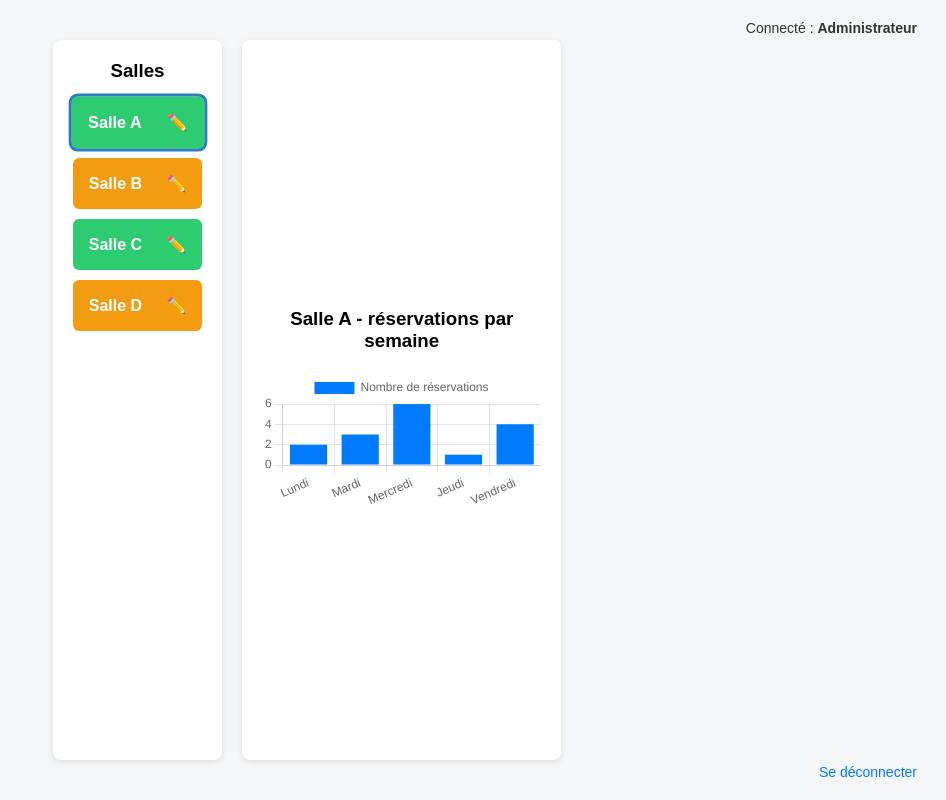
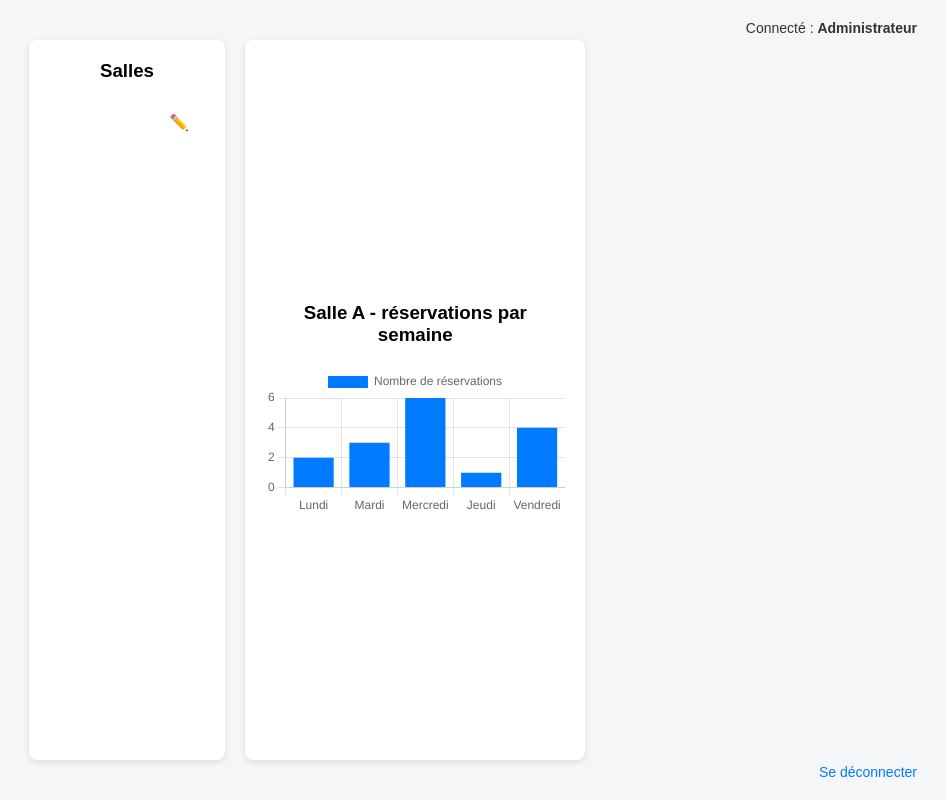
Before and after one commit to tralalerotralalaciel/Projet-CCF, a PHP site: page / in a window 1280 px wide. Shown: the whole page, without its empty margins (333-1279 px from the left). Run offline with PHP 8.4, Linux system fonts and the light colour scheme; the visitor is signed in with stand-in values (Sample User, id 1); tables that the repository leaves empty or names only in its code hold one stand-in row (values such as "Sample post"); a stand-in replaces the project's code that opens the database connection.

Commit message:
ajout bd

```diff
--- a/index.php
+++ b/index.php
@@ -1,9 +1,13 @@
 <?php
 session_start();
-if (!isset($_SESSION['admin'])) {
+if (!isset($_SESSION['admin']) || !$_SESSION['admin']) {
     header("Location: connexion.php");
     exit;
 }
+require 'db.php';
+
+$stmt = $pdo->query("SELECT * FROM rooms");
+$rooms = $stmt->fetchAll();
 ?>
 <!DOCTYPE html>
 <html lang="fr">
@@ -15,25 +19,24 @@ if (!isset($_SESSION['admin'])) {
 </head>
 <body class="admin-body">
 
-<div class="admin-info">
-    Connecté : <strong>Administrateur</strong>
-</div>
+<div class="admin-info">Connecté : <strong>Administrateur</strong></div>
 
 <div class="admin-layout">
-
     <div class="rooms-panel">
         <h3>Salles</h3>
-        <div class="room available selected" onclick="selectRoom(this, 'Salle A')"><span>Salle A</span><div class="actions" onclick="event.stopPropagation()">✏️</div></div>
-        <div class="room occupied" onclick="selectRoom(this, 'Salle B')"><span>Salle B</span><div class="actions" onclick="event.stopPropagation()">✏️</div></div>
-        <div class="room available" onclick="selectRoom(this, 'Salle C')"><span>Salle C</span><div class="actions" onclick="event.stopPropagation()">✏️</div></div>
-        <div class="room occupied" onclick="selectRoom(this, 'Salle D')"><span>Salle D</span><div class="actions" onclick="event.stopPropagation()">✏️</div></div>
+        <?php foreach ($rooms as $room): ?>
+            <div class="room <?= $room['status'] ?>"
+                 onclick="selectRoom(this, '<?= $room['name'] ?>')">
+                <span><?= htmlspecialchars($room['name']) ?></span>
+                <div class="actions" onclick="event.stopPropagation()">✏️</div>
+            </div>
+        <?php endforeach; ?>
     </div>
 
     <div class="graph-panel">
         <h3 id="graph-title">Salle A - réservations par semaine</h3>
         <canvas id="roomChart"></canvas>
     </div>
-
 </div>
 
 <a href="logout.php" class="logout">Se déconnecter</a>
@@ -42,6 +45,7 @@ if (!isset($_SESSION['admin'])) {
 const ctx = document.getElementById('roomChart');
 let chart;
 
+// Sample reservation data (in real project, fetch from DB)
 const roomData = {
     'Salle A': [2, 3, 6, 1, 4],
     'Salle B': [1, 5, 2, 4, 3],
@@ -57,23 +61,15 @@ function selectRoom(element, room) {
 
 function showGraph(room) {
     document.getElementById('graph-title').innerText = room + " - réservations par semaine";
-
     const data = {
         labels: ['Lundi', 'Mardi', 'Mercredi', 'Jeudi', 'Vendredi'],
-        datasets: [{
-            label: 'Nombre de réservations',
-            data: roomData[room],
-            backgroundColor: '#007BFF'
-        }]
+        datasets: [{ label: 'Nombre de réservations', data: roomData[room], backgroundColor: '#007BFF' }]
     };
-
     if(chart) chart.destroy();
     chart = new Chart(ctx, { type: 'bar', data });
 }
 
-// Affiche le graphique initial
 showGraph('Salle A');
 </script>
-
 </body>
 </html>
```
Also changed, not shown: bd.php (added, +19 -0 lines), connexion.php (+9 -4 lines).
